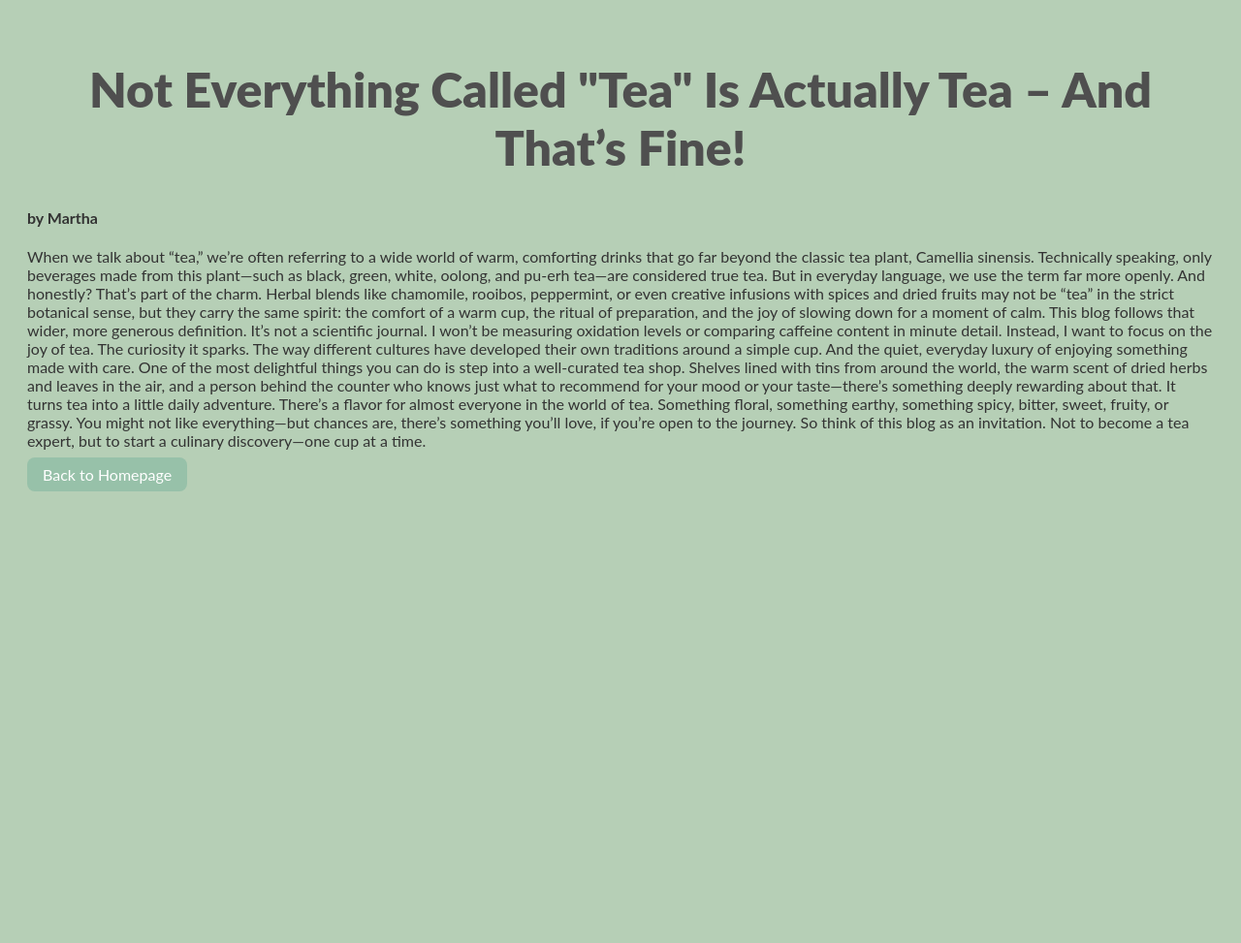
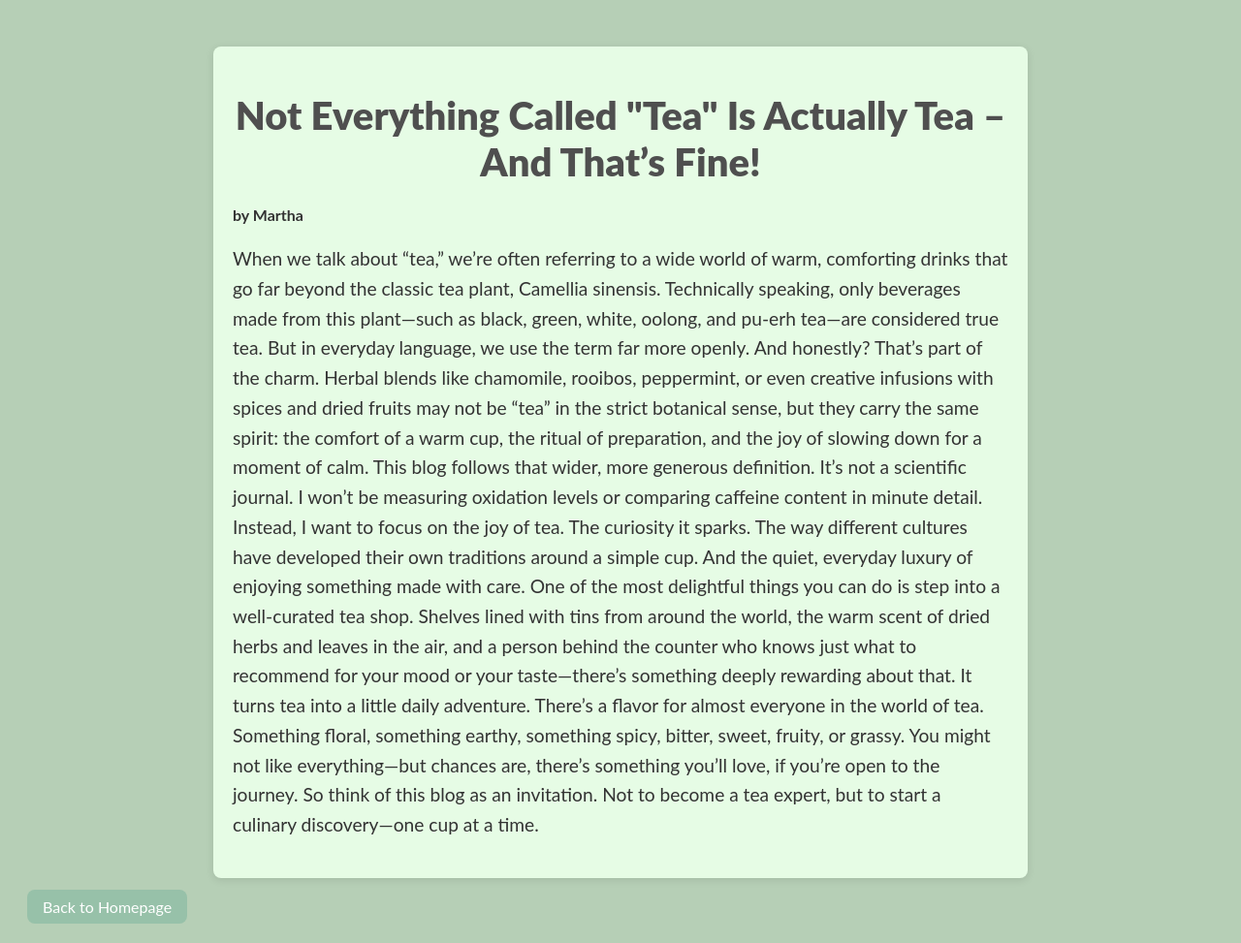
Before and after one commit to Martha-KW/Masterblog, a Flask app: page /post/1 in a window 1280 px wide. Shown: the whole page at 97% size. Before the commit the page ends 507 px from the top, so only its background shows below. Run offline with Flask 3, Linux system fonts and the light colour scheme.

Commit message:
Comments added and single post view background box added

```diff
--- a/app.py
+++ b/app.py
@@ -1,20 +1,22 @@
 from flask import Flask, render_template, request, redirect, url_for
 import json
-
 
 app = Flask(__name__)
 
 def load_posts():
+    """Loads all posts from the posts.json file."""
     with open("posts.json", "r") as file:
         return json.load(file)
 
 
 def save_posts(posts):
+    """Saves the updated blog texts into the posts.json file."""
     with open("posts.json", "w") as file:
         json.dump(posts, file, indent=4)
 
 
 def fetch_post_by_id(post_id):
+    """Fetches a unique post via its post ID."""
     posts = load_posts()
     for post in posts:
         if post['id'] == post_id:
@@ -24,24 +26,28 @@ def fetch_post_by_id(post_id):
 
 @app.route('/')
 def index():
+    """The home route that displays all existing posts on the blog homepage."""
     blog_posts=load_posts()
     return render_template('index.html', posts=blog_posts)
 
 
 @app.route('/add', methods=['GET', 'POST'])
 def add():
+    """The route for adding a totally new blog post, uses GET and POST"""
     if request.method == 'POST':
-
+        # Extracts the data from the input form, the blogger typed in
         title = request.form.get('title')
         author = request.form.get('author')
         content = request.form.get('content')
 
+        # gets all existing IDs and creates then an unused unique ID
         existing_ids = [post['id'] for post in load_posts()]
         new_id = 1
 
-        while new_id in existing_ids:  # loops to find unique post id
+        while new_id in existing_ids:
             new_id += 1
 
+        # creates a new post
         new_post = {'id': new_id, 'title': title, 'author': author, 'content': content}
         blog_posts=load_posts()
         blog_posts.append(new_post)
@@ -53,6 +59,7 @@ def add():
 
 @app.route('/delete/<int:post_id>')
 def delete(post_id):
+    """Route for deleting a post, selected by its unique ID"""
     posts =load_posts()
     updated_posts = [post for post in posts if post['id'] != post_id]
 
@@ -63,6 +70,7 @@ def delete(post_id):
 
 @app.route('/update/<int:post_id>', methods=['GET', 'POST'])
 def update(post_id):
+    """Route to update an existing blog post"""
     posts = load_posts()
     post = next((p for p in posts if p['id'] == post_id), None)
 
@@ -81,6 +89,7 @@ def update(post_id):
 
 @app.route('/like/<int:id>', methods=['POST'])
 def like_post(id):
+    """Route to like a post. Likes count is updated here."""
     posts = load_posts()
     for post in posts:
         if post['id'] == id:
@@ -96,13 +105,13 @@ def like_post(id):
 
 @app.route('/post/<int:post_id>')
 def view_post(post_id):
-    posts = load_posts()  # ← das hat gefehlt
+    """Route to view the full text of a single post on a new page"""
+    posts = load_posts()
     post = next((p for p in posts if p['id'] == post_id), None)
     if post is None:
         abort(404)
     return render_template('view_post.html', post=post)
 
 
-
 if __name__ == '__main__':
     app.run(host="0.0.0.0", port=5001, debug=True)
--- a/static/style.css
+++ b/static/style.css
@@ -1,3 +1,4 @@
+/* Overall style concept */
 body {
     font-family: 'Lato', sans-serif;
     background-color: #B6CFB6;
@@ -5,6 +6,7 @@ body {
     color: #333;
 }
 
+/* Styling the main header */
 h1 {
     text-align: center;
     color: #4F4F4F;
@@ -12,6 +14,7 @@ h1 {
     font-size:50px;
 }
 
+/* Styling the posts on homepage */
 .post {
     color: #4F4F4F;
     background-color: #E6FCE5;
@@ -29,6 +32,7 @@ h1 {
     margin: 10px 0;
 }
 
+/* Design for all the buttons */
 button, .btn {
     padding: 0.5em 1em;
     background-color: #97C1A9;
@@ -47,6 +51,7 @@ button:hover, .btn:hover {
     text-decoration: none;
 }
 
+/* Design for the form and background of header section */
 .header-box {
     background-image: url('/static/pexels-minan1398-1353938.jpg');
     background-size: cover;
@@ -59,10 +64,31 @@ button:hover, .btn:hover {
     /* free picture from pexels, by Min An, https://www.pexels.com/@minan1398/ */
 }
 
-
-
+/* Style for the blog posts */
 .post-actions {
     margin-top: 10px;
     display: flex;
     gap: 10px;
 }
+
+/* Styling of the single full text post view */
+.post-detail {
+    background-color: #E6FCE5;
+    padding: 20px;
+    border-radius: 8px;
+    box-shadow: 0 2px 8px rgba(0, 0, 0, 0.1);
+    margin: 20px auto;
+    max-width: 800px;
+}
+
+
+.post-detail h1 {
+    font-size: 2.5em;
+    margin-bottom: 10px;
+}
+
+
+.post-detail p {
+    font-size: 1.2em;
+    line-height: 1.6;
+}
--- a/templates/add.html
+++ b/templates/add.html
@@ -6,6 +6,7 @@
     <title>Upload new post</title>
 </head>
 <body>
+<!-- Displays a simple input form and button for a new blog post -->
     <h1>Simply upload your newest blog post here:</h1>
     <form method="POST" action="/add">
         <label for="title">Title:</label>
--- a/templates/update.html
+++ b/templates/update.html
@@ -7,6 +7,7 @@
     <title>Update Blog Post</title>
 </head>
 <body>
+<!-- Displays the basic input form and button for updating the text of a blog post -->
     <h1>Update Blog Post</h1>
 
     <form action="{{ url_for('update', post_id=post['id']) }}" method="POST">
--- a/templates/view_post.html
+++ b/templates/view_post.html
@@ -7,7 +7,7 @@
     <link rel="stylesheet" href="{{ url_for('static', filename='style.css') }}">
 </head>
 <body>
-
+<!-- Displays one single post on the whole site and a back to home link -->
     <div class="post-detail">
         <h1>{{ post.title }}</h1>
         <h4>by {{ post.author }}</h4>
```
Also changed, not shown: posts.json (+1 -1 lines).
